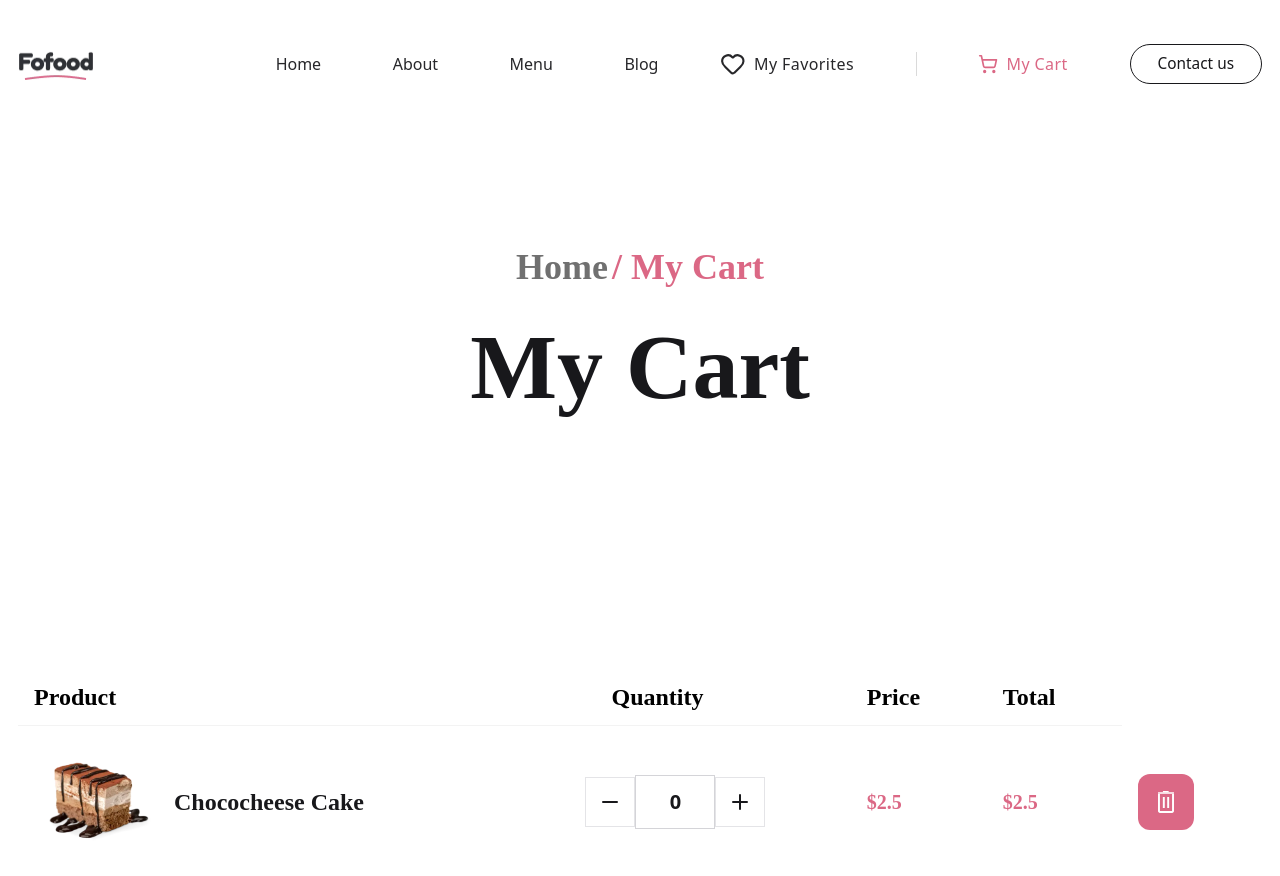
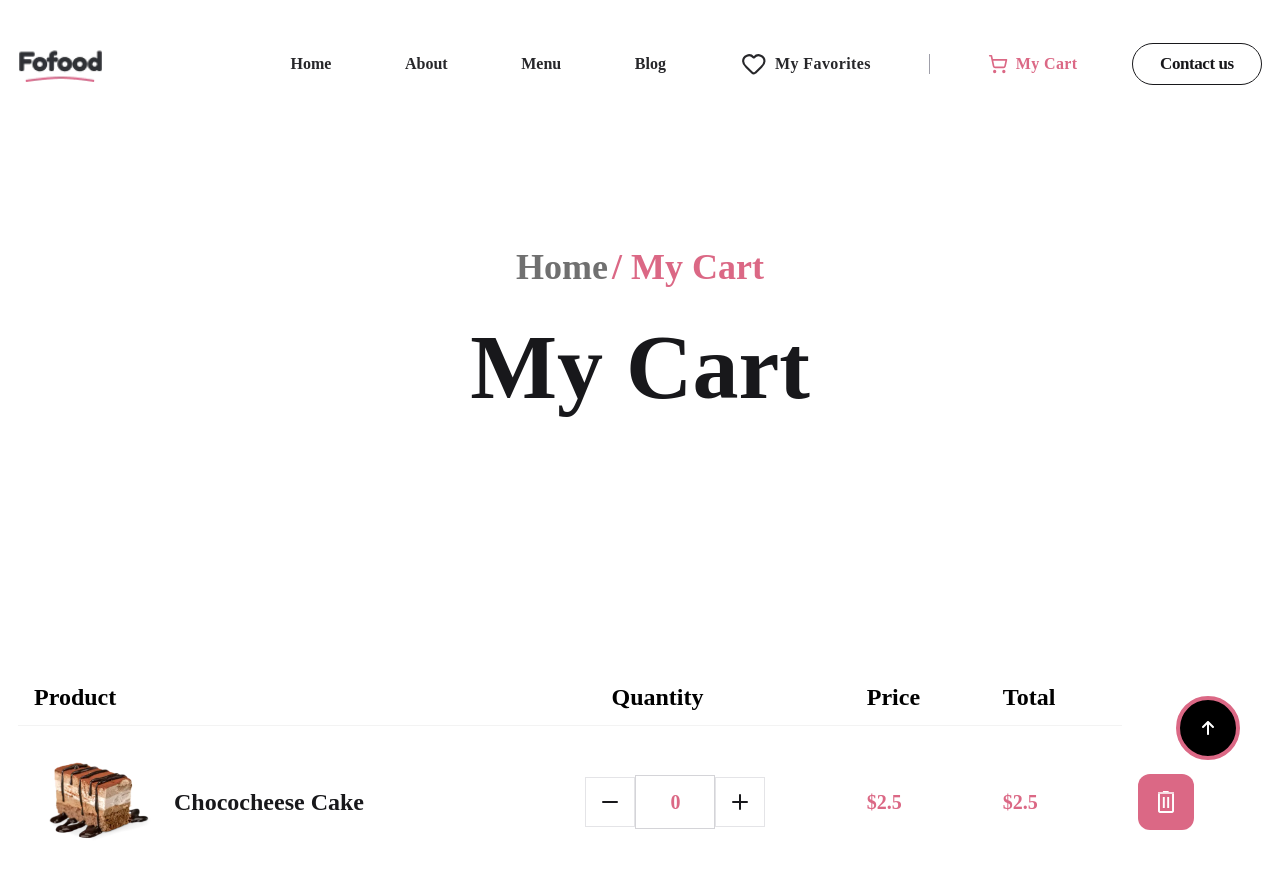
Before and after one commit to AbhinavKaushik15/Foodwebapp, a Next.js app: page /my-cart in a window 1280 px wide. Shown: the top 876 px of the page. Built offline with nearby package versions, Linux system fonts and the light colour scheme.

Commit message:
nabar setup

```diff
--- a/app/layout.tsx
+++ b/app/layout.tsx
@@ -4,6 +4,7 @@ import "./globals.css";
 import Navbar from "@/components/Navbar";
 import Footer from "@/components/Footer";
 import SplashCursor from "@/Reactbits/SplashCursor/SplashCursor";
+import ScrollTop from "@/components/ScrollTop";
 
 const geistSans = Geist({
   variable: "--font-geist-sans",
@@ -30,7 +31,8 @@ export default function RootLayout({
       <body
         className={`flex flex-col min-h-screen ${geistSans.variable} ${geistMono.variable} antialiased`}
       >
-        <SplashCursor />
+        {/* <SplashCursor /> */}
+        <ScrollTop />
         <Navbar />
         <main className="flex-grow">{children}</main>
         <Footer />
--- a/app/my-cart/page.tsx
+++ b/app/my-cart/page.tsx
@@ -88,7 +88,7 @@ const mycart = () => {
                   <input
                     value={count}
                     onChange={handleInputChange}
-                    className="py-[1.5vh] px-3 w-20 border-[1px] text-xl font-[600] border-zinc-300 text-center outline-none"
+                    className="py-[1.5vh] px-3 w-20 border-[0.3px] text-xl font-['fredoka'] text-[#DB6885] font-[600] border-zinc-300 text-center outline-none"
                     type="text"
                   />
                   <button
--- a/components/Navbar.tsx
+++ b/components/Navbar.tsx
@@ -6,6 +6,8 @@ import React, { useEffect, useState } from "react";
 import { usePathname } from "next/navigation";
 
 const Navbar = () => {
+  const [isOpen, setIsOpen] = useState(false);
+
   const tabs = [
     { label: "home", path: "/" },
     { label: "about", path: "/about" },
@@ -30,28 +32,30 @@ const Navbar = () => {
   }, []);
 
   return (
+    <div className="relative">
+      <div className="absolute -top-[71.9vh] h-[71.9vh] w-full bg-gradient-to-b from-white z-[20] to-white/80"></div>
       <nav
-      className={`fixed top-0 w-full h-[16vh] px-[18px] transition-all ease-linear duration-200 ${
-        isScrolled ? "bg-white" : "bg-transparent"
-      } flex items-center justify-between z-[5]`}
+        className={`fixed top-0 w-full h-[16vh] px-[94px] lg:px-[18px] transition-all ease-linear duration-200 ${
+          isScrolled ? "bg-[#ffffffdc] lg:bg-white" : "bg-transparent"
+        } flex items-center justify-between z-[15]`}
       >
         <Link href="/">
           <Image
-          className="w-[5.9vw]"
+            className="w-[85px]"
             src="/image/logo-color.webp"
             alt="logo"
-          width={100}
-          height={100}
+            width={120}
+            height={120}
           />
         </Link>
 
-      <div className="flex items-center gap-[62px]">
-        <div className="flex items-center gap-[71.5px]">
+        <div className="hidden sm:flex items-center lg:gap-[4.6vw] xl:gap-[5.9vw]">
+          <div className="hidden lg:flex items-center lg:gap-[4.4vw] xl:gap-[5.75vw] font-['fredoka'] font-[700]">
             {tabs.map(({ label, path }) => (
               <Link
                 key={label}
                 href={path}
-              className={`capitalize font-[500] ${
+                className={`capitalize ${
                   pathname === path
                     ? "text-[#DB6885]"
                     : "text-zinc-800 hover:text-[#DB6885]"
@@ -61,8 +65,9 @@ const Navbar = () => {
               </Link>
             ))}
           </div>
+          <div className="hidden lg:flex items-center lg:gap-[3.2vw] xl:gap-[4.23vw] font-['fredoka'] font-[700]">
             <Link
-          className={`flex items-center gap-2 font-[500] tracking-wide ${
+              className={`flex items-center gap-2 tracking-wide ${
                 pathname === "/my-favorites"
                   ? "text-[#DB6885]"
                   : "text-zinc-800 hover:text-[#DB6885]"
@@ -72,22 +77,36 @@ const Navbar = () => {
               <Heart className="w-[3.2vh] h-[3.2vh]" />
               My Favorites
             </Link>
-        <div className="w-[0.5px] h-6 bg-[#dadada]"></div>
+            <div className="w-[0.5px] h-5 bg-zinc-400 mx-1"></div>
             <Link
-          className={`flex items-center gap-2 font-[500] tracking-wide ${pathname === "/my-cart" ? "text-[#DB6885]" : "text-zinc-800 hover:text-[#DB6885]"}`}
+              className={`flex items-center gap-2 tracking-wide ${pathname === "/my-cart" ? "text-[#DB6885]" : "text-zinc-800 hover:text-[#DB6885]"}`}
               href="/my-cart"
             >
               <ShoppingCart className="font-[100] w-5 h-5" />
               My Cart
             </Link>
             <Link
-          className={`px-[27px] py-[7px] rounded-full text-[1.2vw] tight-wide transition-all duration-200 ease-linear ${pathname === "/contact" ? "border border-[#DB6885] text-white bg-[#DB6885]" : "border hover:border-[#DB6885] hover:bg-[#DB6885] hover:text-white"}`}
+              className={`px-[27.3px] py-[7.2px] rounded-full text-[17px] font-['figtree'] font-[600] tracking-tight transition-all duration-200 ease-linear ${pathname === "/contact" ? "border border-[#DB6885] text-white bg-[#DB6885]" : "border hover:border-[#DB6885] hover:bg-[#DB6885] hover:text-white"}`}
               href="/contact"
             >
               <div>Contact us</div>
             </Link>
           </div>
+        </div>
+
+        <div className="flex lg:hidden items-center gap-6">
+          <ShoppingCart className="font-[100] w-6 h-6" />
+          <label className="flex">
+            <div className="w-[47px] h-[50px] cursor-pointer flex flex-col items-center justify-center">
+              <input className="hidden peer" type="checkbox" />
+              <div className="w-[50%] h-[2px] bg-black rounded-sm transition-all duration-300 origin-left translate-y-[0.57rem] peer-checked:rotate-[-45deg]"></div>
+              <div className="w-[50%] h-[2px] bg-black rounded-md transition-all duration-300 origin-center peer-checked:hidden"></div>
+              <div className="w-[50%] h-[2px] bg-black rounded-md transition-all duration-300 origin-left -translate-y-[0.57rem] peer-checked:rotate-[45deg]"></div>
+            </div>
+          </label>
+        </div>
       </nav>
+    </div>
   );
 };
 
--- /dev/null
+++ b/components/ScrollTop.tsx
@@ -0,0 +1,20 @@
+"use client";
+const ScrollTop = () => {
+  return (
+    <div>
+      <button
+        onClick={() => window.scrollTo({ top: 0, behavior: "smooth" })}
+        className="hidden sm:flex fixed cursor-pointer z-[12] right-10 bottom-10 after:content-['scroll_to_top'] after:text-white after:absolute after:text-nowrap after:scale-0 hover:after:scale-100 after:duration-200 w-16 h-16 rounded-full border-4 border-[#DB6885] bg-black pointer items-center justify-center duration-300 hover:rounded-[50px] hover:w-36 group/button overflow-hidden active:scale-90"
+      >
+        <svg
+          className="w-3 fill-white delay-50 duration-200 group-hover/button:-translate-y-12"
+          viewBox="0 0 384 512"
+        >
+          <path d="M214.6 41.4c-12.5-12.5-32.8-12.5-45.3 0l-160 160c-12.5 12.5-12.5 32.8 0 45.3s32.8 12.5 45.3 0L160 141.2V448c0 17.7 14.3 32 32 32s32-14.3 32-32V141.2L329.4 246.6c12.5 12.5 32.8 12.5 45.3 0s12.5-32.8 0-45.3l-160-160z"></path>
+        </svg>
+      </button>
+    </div>
+  );
+};
+
+export default ScrollTop;
```
Lines whose indentation alone changed are shown as unchanged.
